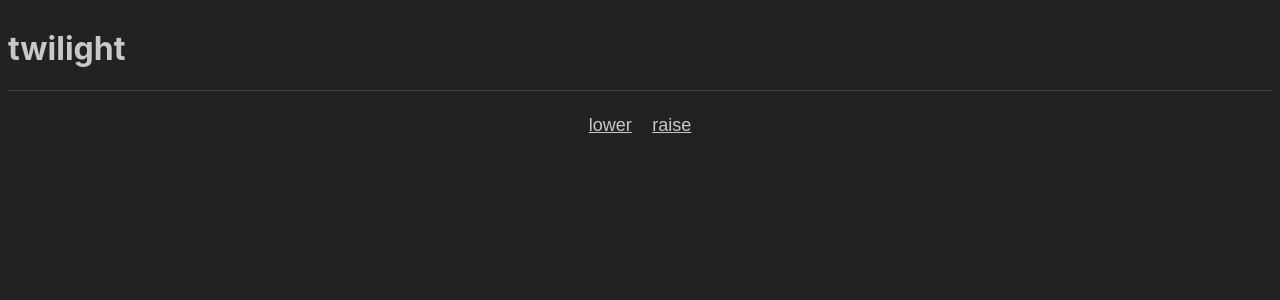
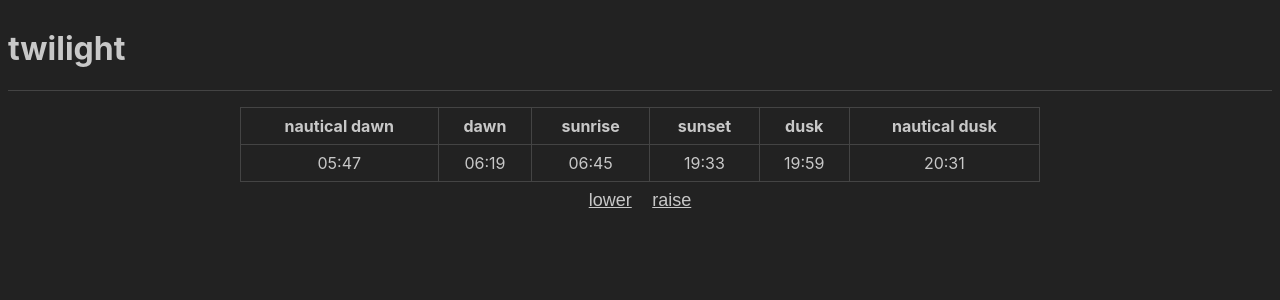
Before and after one commit to harry48225/twilight, a Svelte app in the folder firmware/webapp/: page / in a window 1280 px wide. Shown: the top 300 px of the page. Built offline with nearby package versions, Linux system fonts and the light colour scheme.

Commit message:
Add basic sun position table

```diff
--- a/firmware/webapp/src/App.svelte
+++ b/firmware/webapp/src/App.svelte
@@ -1,10 +1,12 @@
 <script lang="ts">
 import Header from "./Header.svelte";
+import SunPositionTable from "./SunPositionTable.svelte";
 
 </script>
 
 <Header/>
 <main>
+	<SunPositionTable/>
 	<button>lower</button>
 	<button>raise</button>
 </main>
@@ -13,13 +15,7 @@ import Header from "./Header.svelte";
 	main {
 		text-align: center;
 		padding: 1em;
-		max-width: 240px;
+		max-width: 800px;
 		margin: 0 auto;
 	}
-
-	@media (min-width: 640px) {
-		main {
-			max-width: none;
-		}
-	}
 </style>
--- /dev/null
+++ b/firmware/webapp/src/SunPositionTable.svelte
@@ -0,0 +1,63 @@
+<script lang="ts">
+  type sunTimes = {
+    'sunriseEnd': Date,
+    'goldenHourEnd': Date,
+    'dusk': Date,
+    'nightEnd': Date,
+    'night': Date,
+    'goldenHour': Date,
+    'sunset': Date,
+    'nauticalDawn': Date,
+    'sunsetStart': Date,
+    'dawn': Date,
+    'nauticalDusk': Date,
+    'sunrise': Date
+  };
+  export const times: sunTimes = {
+    'sunriseEnd': new Date('2017-09-06 06:48:24'),
+    'goldenHourEnd': new Date('2017-09-06 07:20:27'),
+    'dusk': new Date('2017-09-06 19:59:44'),
+    'nightEnd': new Date('2017-09-06 05:15:09'),
+    'night': new Date('2017-09-06 21:03:39'),
+    'goldenHour': new Date('2017-09-06 18:58:21'),
+    'sunset': new Date('2017-09-06 19:33:08'),
+    'nauticalDawn': new Date('2017-09-06 05:47:35'),
+    'sunsetStart': new Date('2017-09-06 19:30:24'),
+    'dawn': new Date('2017-09-06 06:19:04'),
+    'nauticalDusk': new Date('2017-09-06 20:31:13'),
+    'sunrise': new Date('2017-09-06 06:45:40')
+  };
+
+  const readableTime = (date: Date) => `${date.getHours().toString().padStart(2,'0')}:${date.getMinutes().toString().padStart(2,'0')}`
+</script>
+
+<table>
+  <tr>
+    <th>nautical dawn</th>
+    <th>dawn</th>
+    <th>sunrise</th>
+    <th>sunset</th>
+    <th>dusk</th>
+    <th>nautical dusk</th>
+  </tr>
+  <tr>
+    <td>{readableTime(times.nauticalDawn)}</td>
+    <td>{readableTime(times.dawn)}</td>
+    <td>{readableTime(times.sunrise)}</td>
+    <td>{readableTime(times.sunset)}</td>
+    <td>{readableTime(times.dusk)}</td>
+    <td>{readableTime(times.nauticalDusk)}</td>
+  </tr>
+</table>
+
+<style lang="scss">
+  table {
+    width: 100%;
+    border-collapse: collapse;
+    th, td {
+    border: 1px #444 solid;
+    padding: 8px;
+    margin: 0px;
+    }
+  }
+</style>
```
